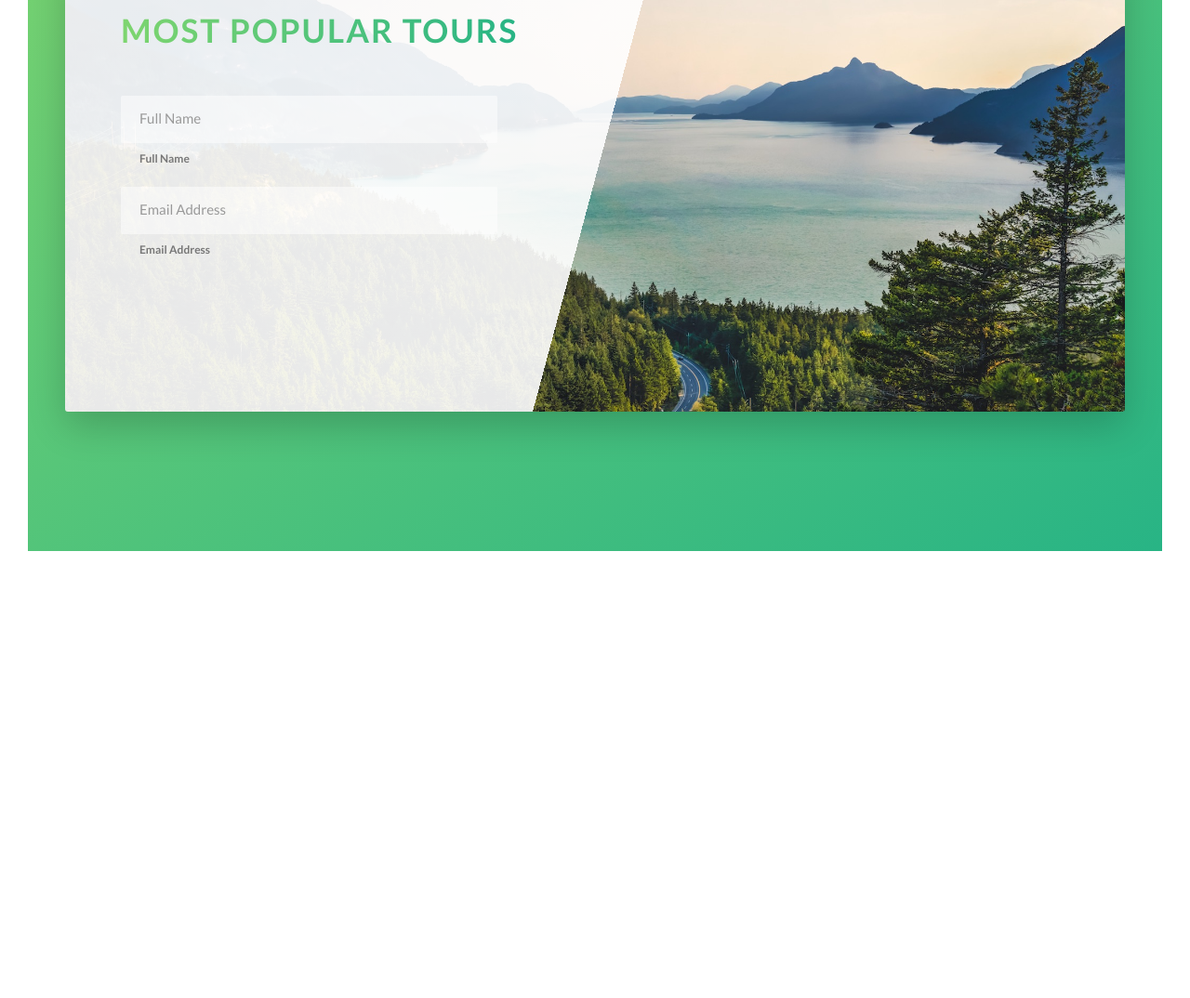
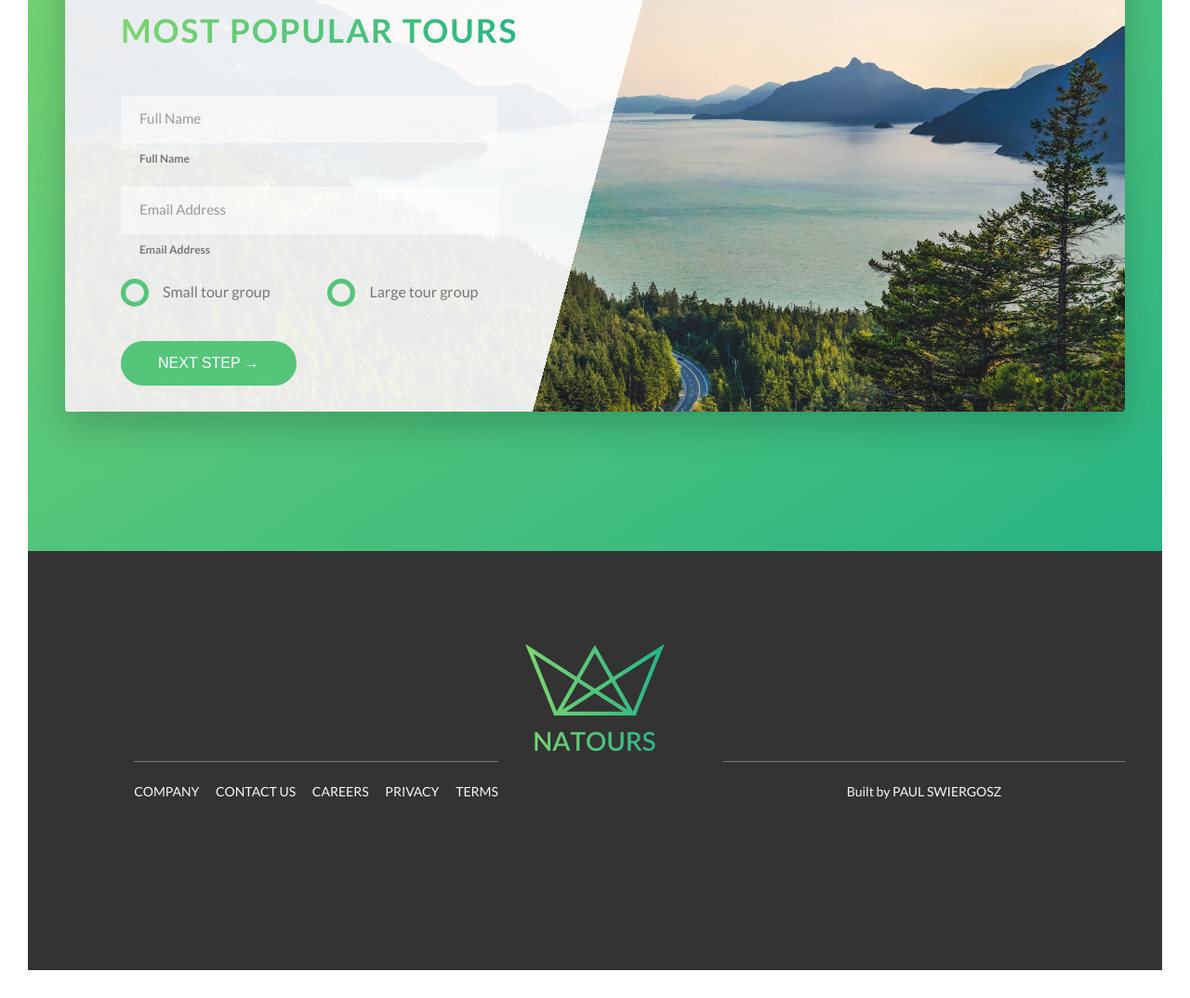
Before and after one commit to swiergoszp/natours, a website: page index.html in a window 1280 px wide. Shown: the part 4750-5824 px from the top of the page at 93% size. Before the commit the page ends 5373 px from the top, so only its background shows below. Drawn offline with Linux system fonts and the light colour scheme.

Commit message:
finished form and footer

```diff
--- a/index.html
+++ b/index.html
@@ -295,6 +295,25 @@
               <input type="email" id="email" placeholder="Email Address" required class="form__input">
               <label for="email" class="form__label">Email Address</label>
             </div>
+            <div class="form__group u-margin-bottom-medium">
+              <div class="form__radio-group">
+                <input type="radio" class="form__radio-input" id="small" name="size">
+                <label for="small" class="form__radio-label">
+                  <span class="form__radio-button"></span>
+                  Small tour group
+                </label>
+              </div>
+              <div class="form__radio-group">
+                <input type="radio" class="form__radio-input" id="large" name="size">
+                <label for="large" class="form__radio-label">
+                  <span class="form__radio-button"></span>
+                  Large tour group
+                </label>
+              </div>
+            </div>
+            <div class="form__group">
+              <button class="btn btn--green mar">Next Step &rarr;</button>
+            </div>
           </form>
         </div>
       </div>
@@ -303,40 +322,39 @@
 
 </main>
 
-<footer>
-
+<footer class="footer">
+  <div class="footer__logo-box">
+    <img src="img/logo-green-2x.png" alt="full logo" class="footer__logo">
+    <div class="row">
+      <div class="col-1-of-2">
+        <div class="footer__navigation">
+          <ul class="footer__list">
+            <li class="footer__item">
+              <a href="#" class="footer__link">Company</a>
+            </li>
+            <li class="footer__item">
+              <a href="#" class="footer__link">Contact us</a>
+            </li>
+            <li class="footer__item">
+              <a href="#" class="footer__link">Careers</a>
+            </li>
+            <li class="footer__item">
+              <a href="#" class="footer__link">Privacy</a>
+            </li>
+            <li class="footer__item">
+              <a href="#" class="footer__link">Terms</a>
+            </li>
+          </ul>
+        </div>
+      </div>
+      <div class="col-1-of-2">
+        <p class="footer__copyright">
+          Built by <a href="#" class="footer__link">Paul Swiergosz</a>
+        </p>
+      </div>
+    </div>
+  </div>
 </footer>
-
-<!-- <section>
-  <div class="row">
-    <div class="col-1-of-2">1</div>
-    <div class="col-1-of-2">1</div>
-  </div>
-  <div class="row">
-    <div class="col-1-of-3">1</div>
-    <div class="col-1-of-3">1</div>
-    <div class="col-1-of-3">1</div>
-  </div>
-  <div class="row">
-    <div class="col-1-of-3">1</div>
-    <div class="col-2-of-3">1</div>
-  </div>
-  <div class="row">
-    <div class="col-1-of-4">1</div>
-    <div class="col-1-of-4">1</div>
-    <div class="col-1-of-4">1</div>
-    <div class="col-1-of-4">1</div>
-  </div>
-  <div class="row">
-    <div class="col-1-of-4">1</div>
-    <div class="col-1-of-4">1</div>
-    <div class="col-2-of-4">1</div>
-  </div>
-  <div class="row">
-    <div class="col-1-of-4">1</div>
-    <div class="col-3-of-4">1</div>
-  </div>
-</section> -->
 
 </body>
 
--- a/sass/abstracts/_variables.scss
+++ b/sass/abstracts/_variables.scss
@@ -14,6 +14,7 @@ $color-grey-light-2: #eee;
 
 $color-gray-dark: #777;
 $color-gray-dark-2: #999;
+$color-gray-dark-3: #333;
 
 $color-white: #fff;
 $color-black: #000;
--- a/sass/base/_utilities.scss
+++ b/sass/base/_utilities.scss
@@ -1,14 +1,14 @@
 // wrapper for centering text
-.u-center-text { text-align: center; }
+.u-center-text { text-align: center !important;}
 
 // adds margins to bottom
-.u-margin-bottom-small { margin-bottom: 1.5rem; }
+.u-margin-bottom-small { margin-bottom: 1.5rem !important; }
 
-.u-margin-bottom-medium { margin-bottom: 4rem; }
+.u-margin-bottom-medium { margin-bottom: 4rem !important; }
 
-.u-margin-bottom-big { margin-bottom: 8rem; }
+.u-margin-bottom-big { margin-bottom: 8rem !important; }
 
 // adds margin to top
-.u-margin-top-big { margin-top: 8rem; }
+.u-margin-top-big { margin-top: 8rem !important; }
 
-.u-margin-top-huge { margin-top: 10rem; }
+.u-margin-top-huge { margin-top: 10rem !important; }
--- a/sass/components/_button.scss
+++ b/sass/components/_button.scss
@@ -1,4 +1,5 @@
 .btn {
+  &,
   &:link,
   &:visited {
     text-transform: uppercase;
@@ -9,7 +10,10 @@
     position: relative;
     font-size: $default-font-size;
     /* smooths btn "press" */
-    transition: all .2s
+    transition: all .2s;
+    border: none;
+    cursor: pointer;
+
   }
 
   &--white {
@@ -43,7 +47,9 @@
     }
   }
 
-  &:active {
+  &:active,
+  &:focus {
+    outline: none;
     /* gives btn clicked look when clicked */
     transform: translateY(-1px);
     box-shadow: 0 .5rem 1rem rgba($color-black, .2);
--- a/sass/components/_form.scss
+++ b/sass/components/_form.scss
@@ -14,6 +14,7 @@
     border-bottom: 3px solid transparent;
     width: 90%;
     display: block;
+    transition: all .3s;
 
     &:focus {
       outline: none;
@@ -45,4 +46,50 @@
     transform: translateY(-4rem);
   }
 
+  &__radio-group {
+    width: 49%;
+    display: inline-block;
+  }
+
+  &__radio-input {
+    display: none;
+  }
+
+  &__radio-label {
+    font-size: $default-font-size;
+    cursor: pointer;
+    position: relative;
+    padding-left: 4.5rem;
+  }
+
+  &__radio-button {
+    height: 3rem;
+    width: 3rem;
+    border: 5px solid $color-primary;
+    border-radius: 50%;
+    display: inline-block;
+    position: absolute;
+    left: 0;
+    top: -.4rem;
+
+    &::after {
+      content: "";
+      display: block;
+      height: 1.3rem;
+      width: 1.3rem;
+      border-radius: 50%;
+      position: absolute;
+      top: 50%;
+      left: 50%;
+      transform: translate(-50%, -50%);
+      background-color: $color-primary;
+      opacity: 0;
+      transition: opacity .2s;
+    }
+  }
+
+  &__radio-input:checked ~ &__radio-label &__radio-button::after{
+    opacity: 1;
+  }
+
 }
--- /dev/null
+++ b/sass/layout/_footer.scss
@@ -0,0 +1,61 @@
+.footer {
+  background-color: $color-gray-dark-3;
+  padding: 10rem 0;
+  font-size: 1.4rem;
+  color: $color-grey-light-1;
+
+  &__logo-box {
+    text-align: center;
+    margin-bottom: 8rem;
+  }
+
+  &__logo {
+    width: 15rem;
+    height: auto;
+  }
+
+  &__navigation {
+    border-top: 1px solid $color-gray-dark;
+    padding-top: 2rem;
+    display: inline-block;
+  }
+
+  &__list {
+    list-style: none;
+  }
+
+  &__item {
+    display: inline-block;
+
+    &:not(:last-child) {
+      margin-right: 1.5rem;
+    }
+  }
+
+  &__link {
+    &:link,
+    &:visited {
+      color: $color-grey-light-1;
+      background-color: $color-gray-dark-3;
+      text-decoration: none;
+      text-transform: uppercase;
+      display: inline-block;
+      transition: all .2s;
+    }
+
+    &:hover,
+    &:active {
+      color: $color-primary;
+      box-shadow: 0 1rem 2rem rgba($color-black, .4);
+      transform: rotate(5deg) scale(1.3);
+    }
+
+  }
+
+  &__copyright {
+    border-top: 1px solid $color-gray-dark;
+    padding-top: 2rem;
+    width: 80%;
+    float: right;
+  }
+}
--- a/sass/main.scss
+++ b/sass/main.scss
@@ -15,6 +15,7 @@
 @import "components/form";
 @import "components/story";
 
+@import "layout/footer";
 @import "layout/grid";
 @import "layout/header";
 
```
Also changed, not shown: css/style.css.
